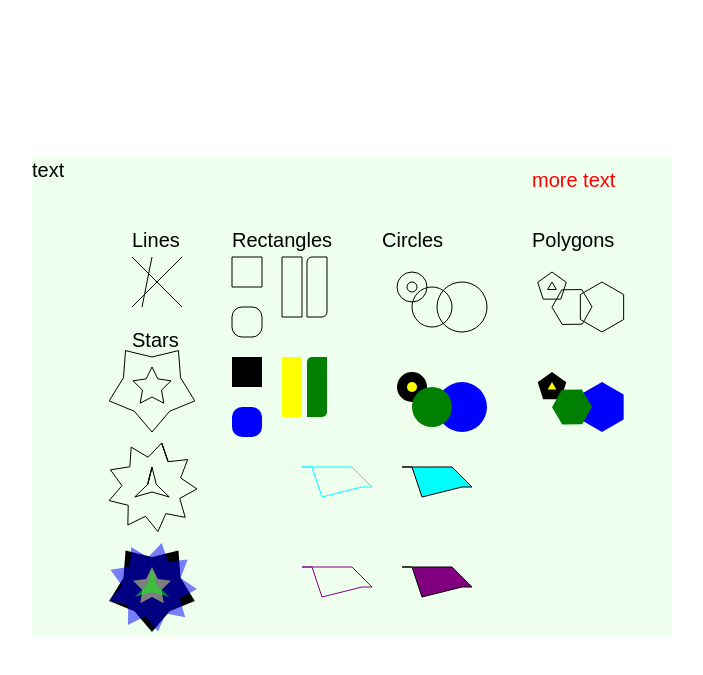
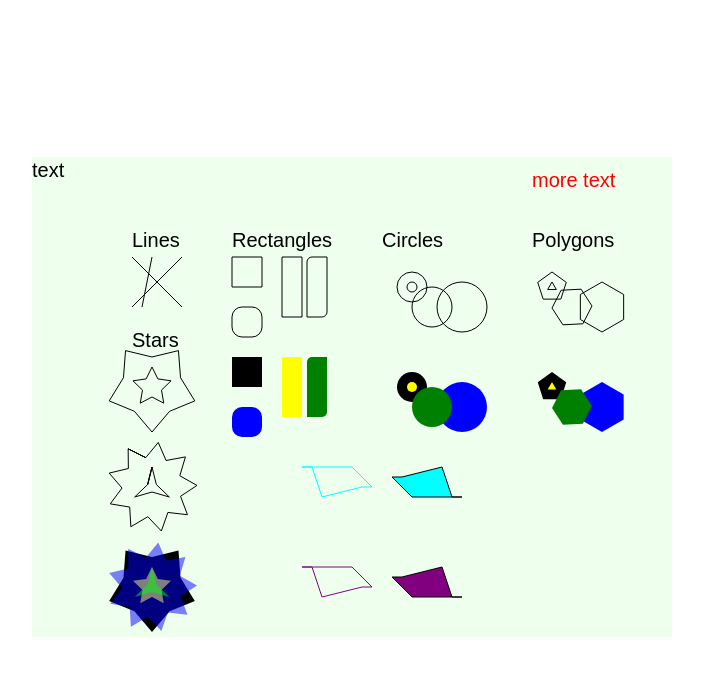
Before and after one commit to Lerc/whio, a plain HTML site: page tests/drawing.html in a window 1280 px wide. Shown: the part 5-680 px from the top of the page, without its empty margins (288-991 px from the left). Drawn offline with Linux system fonts and the light colour scheme.

Commit message:
Change drawShape,drawPoly etc to use degrees not radians. Add default parameters for scale=1 and angle=0

```diff
--- a/tests/drawing.html
+++ b/tests/drawing.html
@@ -106,16 +106,16 @@
             var arrayPoints = [[-30,10],[-20,10],[-10,40],[30,30],[40,30],[20,10]];
             var objectPoints = [{x:-30,y:10}, {x:-20,y:10}, {x:-10,y:40} , {x:30, y:30}, {x:40,y:30}, {x:20,y:10}];
             setColour("cyan");
-            drawShape(300,300,arrayPoints,1,0);
-            fillShape(400,300,arrayPoints,1,0);
+            drawShape(300,300,arrayPoints);
+            fillShape(400,350,arrayPoints,1,180);
             setColour("black");
-            drawShape(400,300,arrayPoints,1,0);
+            drawShape(400,350,arrayPoints,1,180);
 
             setColour("purple");
-            drawShape(300,400,objectPoints,1,0);
-            fillShape(400,400,objectPoints,1,0);
+            drawShape(300,400,objectPoints);
+            fillShape(400,450,objectPoints,1,180);
             setColour("black");
-            drawShape(400,400,objectPoints,1,0);
+            drawShape(400,450,objectPoints,1,180);
 
 	</script>
 </body>
--- a/whiojs/whio.js
+++ b/whiojs/whio.js
@@ -165,33 +165,33 @@ var Whio = (function(){
 		this.ctx.fill();
 	};
 
-	CanvasHelper.prototype.drawShape = function (x,y,points,s,t) {
-		this.ctx.shape(x,y,arrayPoints2d(points),s,t);
+	CanvasHelper.prototype.drawShape = function (x,y,points,s=1,angle=0) {
+		this.ctx.shape(x,y,arrayPoints2d(points),s,angle/180*Math.PI);
 		this.ctx.stroke();
 	};
 
-	CanvasHelper.prototype.fillShape = function (x,y,points,s,t) {
-		this.ctx.shape(x,y,arrayPoints2d(points),s,t);
+	CanvasHelper.prototype.fillShape = function (x,y,points,s=1,angle=0) {
+		this.ctx.shape(x,y,arrayPoints2d(points),s,angle/180*Math.PI);
 		this.ctx.fill();
 	};
 
-	CanvasHelper.prototype.drawPolygon = function (x,y,r,n,t) {
-		this.ctx.polygon(x,y,r,n,t);
+	CanvasHelper.prototype.drawPolygon = function (x,y,r,n,angle=0) {
+		this.ctx.polygon(x,y,r,n,angle/180*Math.PI);
 		this.ctx.stroke();
 	};
 
-	CanvasHelper.prototype.fillPolygon = function (x,y,r,n,t) {
-		this.ctx.polygon(x,y,r,n,t);
+	CanvasHelper.prototype.fillPolygon = function (x,y,r,n,angle=0) {
+		this.ctx.polygon(x,y,r,n,angle/180*Math.PI);
 		this.ctx.fill();
 	};
 
-  CanvasHelper.prototype.drawStar = function (x,y,r,ratio,n,t){
-		this.ctx.star(x,y,r,ratio,n,t);
+  CanvasHelper.prototype.drawStar = function (x,y,r,ratio,n,angle=0){
+		this.ctx.star(x,y,r,ratio,n,angle/180*Math.PI);
 		this.ctx.stroke();
 	};
 
-  CanvasHelper.prototype.fillStar = function (x,y,r,ratio,n,t){
-		this.ctx.star(x,y,r,ratio,n,t);
+  CanvasHelper.prototype.fillStar = function (x,y,r,ratio,n,angle=0){
+		this.ctx.star(x,y,r,ratio,n,angle/180*Math.PI);
 		this.ctx.fill();
 	};
 
```
